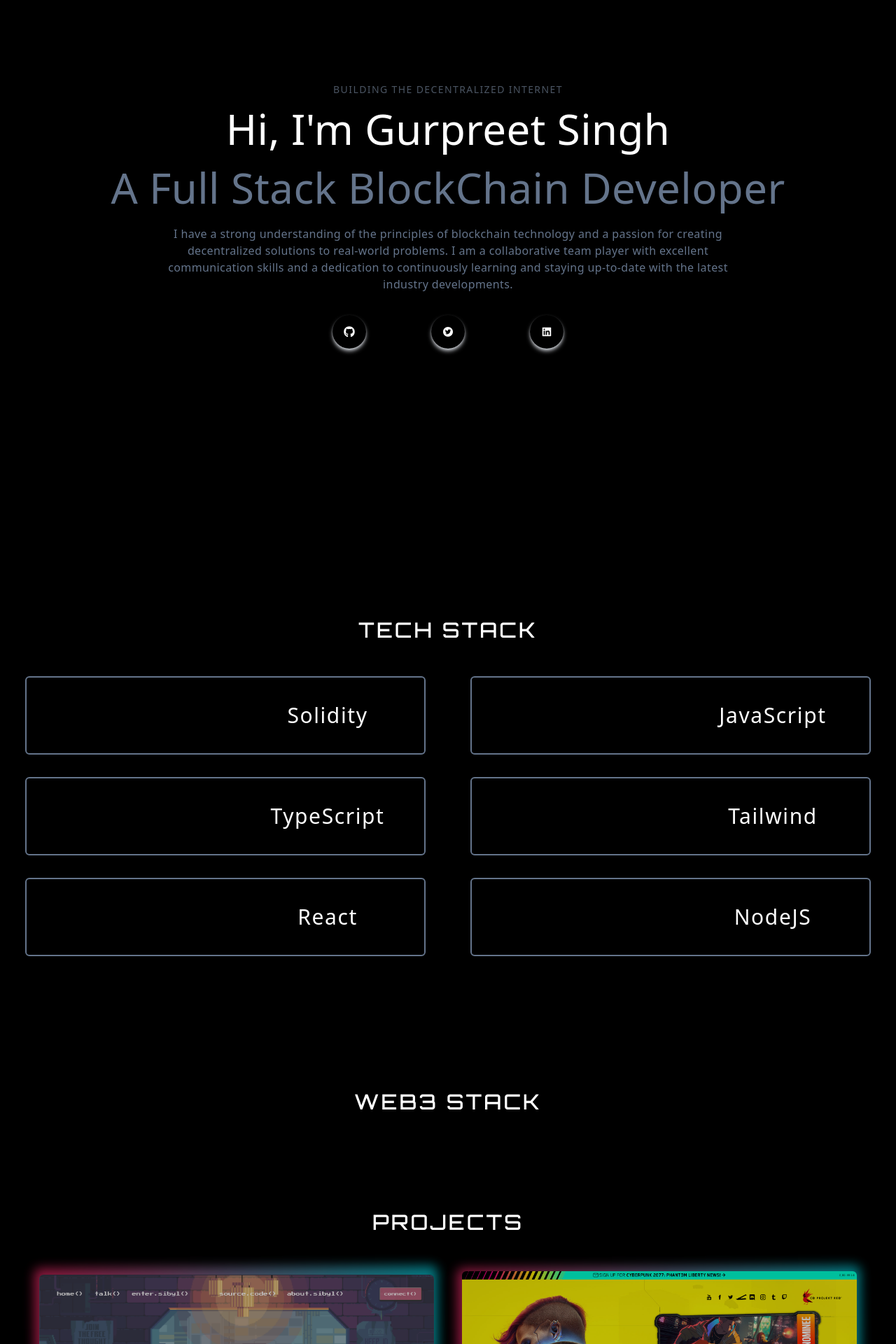
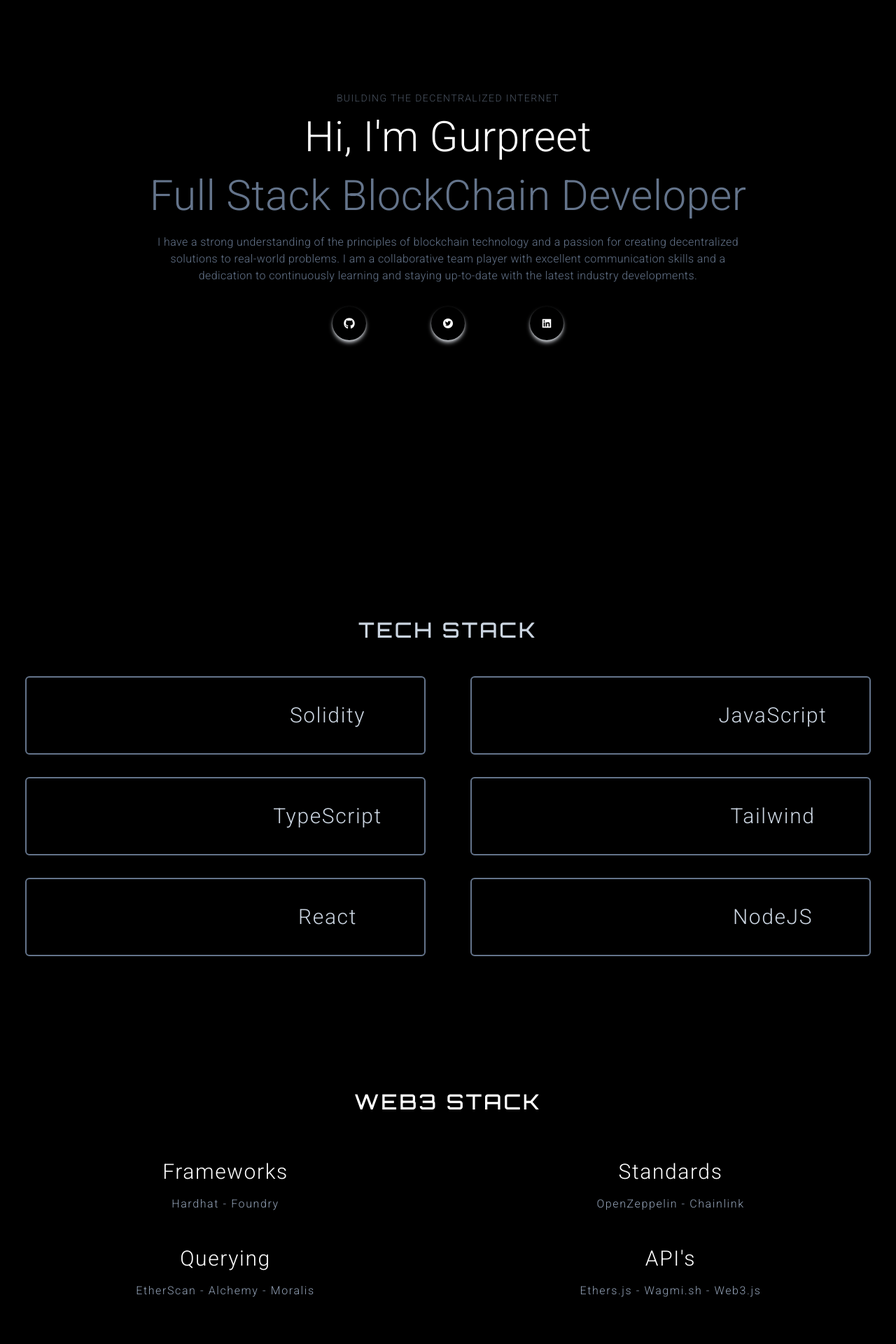
Before and after one commit to gopiinho/devProfile, a Next.js app: page / in a window 1280 px wide. Shown: the part 100-2020 px from the top of the page at 70% size. Built offline with nearby package versions, Linux system fonts and the light colour scheme.

Commit message:
New fonts + added content to web3 skills page and other minor fixes

```diff
--- a/components/Contact.jsx
+++ b/components/Contact.jsx
@@ -9,7 +9,7 @@ const Contact = () => {
             Contact
           </h2>
         </div>
-        <div className="w-full h-full p-8  text-center items-center">
+        <div className="w-full h-full p-8  text-center items-center font-robot">
           <p className="text-slate-400 max-w-[70%] m-auto">
             I'm seeking out opportunities to collaborate with companies /
             agencies / individuals, not just work for them. I want to bring my
--- a/components/Main.jsx
+++ b/components/Main.jsx
@@ -4,15 +4,15 @@ import { AiFillTwitterCircle, AiFillLinkedin } from "react-icons/ai"
 
 const Main = () => {
   return (
-    <div className="w-full h-screen text-center">
+    <div className="w-full h-screen text-center font-robot">
       <div className="max-w-[1240px] w-full h-full mx-auto p-2 flex justify-center items-center">
         <div className="pt-8">
           <p className="uppercase text-sm tracking-widest text-gray-600">
             Building the decentralized internet
           </p>
-          <h1 className="py-4 ">Hi, I'm Gurpreet Singh</h1>
+          <h1 className="py-4 ">Hi, I'm Gurpreet</h1>
           <h1 className=" py-2 text-slate-500">
-            A Full Stack BlockChain Developer
+            Full Stack BlockChain Developer
           </h1>
           <p className="py-4 text-slate-500 max-w-[70%] m-auto">
             I have a strong understanding of the principles of blockchain
--- a/components/Projects.jsx
+++ b/components/Projects.jsx
@@ -19,7 +19,7 @@ const Projects = () => {
             title="NFT MINT PAGE"
             backgroundImg={sibylImage}
             stack="ReactJS / Solidity / Ethers"
-            projectUrl="/"
+            projectUrl="https://whimsical-kheer-5221bd.netlify.app/"
           />
 
           <ProjectsItems
--- a/components/Skills.jsx
+++ b/components/Skills.jsx
@@ -3,14 +3,14 @@ import "devicon/devicon.min.css"
 
 const Skills = () => {
   return (
-    <div className="w-full lg:h-screen p-2">
+    <div className="w-full lg:h-screen p-2 text-slate-300">
       <div className="max-w-[1240px] mx-auto flex flex-col justify-center h-full ">
         <div className="neonH2 flex items-center justify-center cursor-default">
           <h2 className="text-3xl tracking-widest uppercase text-center my-12 font-cyber">
             Tech Stack
           </h2>
         </div>
-        <div className="grid md:grid-cols-2 lg-grid-cols-4 gap-8 tracking-widest">
+        <div className="grid md:grid-cols-2 lg-grid-cols-4 gap-8 tracking-widest font-robot">
           <div className="px-4">
             <div className="grid grid-cols-2 gap-4 justify-center items-center ease-in duration-300 rounded-md border-slate-500 border-2 hover:shadow-neon-white ">
               <div className="m-auto">
--- a/components/Web3.jsx
+++ b/components/Web3.jsx
@@ -9,7 +9,51 @@ const Web3 = () => {
             Web3 Stack
           </h2>
         </div>
-        <div className="grid md:grid-cols-2 lg-grid-cols-4 gap-8 tracking-widest"></div>
+        <div className="grid md:grid-cols-2 lg-grid-cols-3 gap-8 tracking-widest font-robot">
+          <div className="px-4">
+            <div className=" justify-center items-center ease-in  hover:shadow-neon-white ">
+              <div className=" flex flex-col items-center justify-center py-4">
+                <h2 className="text-3xl ">Frameworks</h2>
+              </div>
+              <div className="text-center text-slate-400">
+                <p>Hardhat - Foundry </p>
+              </div>
+            </div>
+          </div>
+
+          <div className="px-4">
+            <div className=" justify-center items-center ease-in  hover:shadow-neon-white ">
+              <div className=" flex flex-col items-center justify-center py-4">
+                <h2 className="text-3xl">Standards</h2>
+              </div>
+              <div className="text-center text-slate-400">
+                <p>OpenZeppelin - Chainlink </p>
+              </div>
+            </div>
+          </div>
+
+          <div className="px-4">
+            <div className=" justify-center items-center ease-in  hover:shadow-neon-white ">
+              <div className=" flex flex-col items-center justify-center py-4">
+                <h2 className="text-3xl ">Querying</h2>
+              </div>
+              <div className="text-center text-slate-400">
+                <p>EtherScan - Alchemy - Moralis</p>
+              </div>
+            </div>
+          </div>
+
+          <div className="px-4">
+            <div className=" justify-center items-center ease-in  hover:shadow-neon-white ">
+              <div className=" flex flex-col items-center justify-center py-4">
+                <h2 className="text-3xl ">API's</h2>
+              </div>
+              <div className="text-center text-slate-400">
+                <p>Ethers.js - Wagmi.sh - Web3.js</p>
+              </div>
+            </div>
+          </div>
+        </div>
       </div>
     </div>
   )
--- a/pages/_document.js
+++ b/pages/_document.js
@@ -1,9 +1,16 @@
-import { Html, Head, Main, NextScript } from 'next/document'
+import { Html, Head, Main, NextScript } from "next/document"
 
 export default function Document() {
   return (
-    <Html lang="en">
-      <Head />
+    <Html>
+      <Head>
+        <link rel="preconnect" href="https://fonts.googleapis.com" />
+        <link rel="preconnect" href="https://fonts.gstatic.com" crossorigin />
+        <link
+          href="https://fonts.googleapis.com/css2?family=Orbitron:wght@500&family=Roboto:wght@300&display=swap"
+          rel="stylesheet"
+        />
+      </Head>
       <body>
         <Main />
         <NextScript />
--- a/pages/index.js
+++ b/pages/index.js
@@ -10,8 +10,6 @@ import Web3 from "../components/Web3"
 import Projects from "../components/Projects"
 import Contact from "../components/Contact"
 
-const inter = Inter({ subsets: ["latin"] })
-
 export default function Home() {
   return (
     <>
@@ -20,12 +18,6 @@ export default function Home() {
         <meta name="description" content="Generated by create next app" />
         <meta name="viewport" content="width=device-width, initial-scale=1" />
         <link rel="icon" href="/favicon.ico" />
-        <link rel="preconnect" href="https://fonts.googleapis.com" />
-        <link rel="preconnect" href="https://fonts.gstatic.com" crossOrigin />
-        <link
-          href="https://fonts.googleapis.com/css2?family=Orbitron:wght@500&display=swap"
-          rel="stylesheet"
-        />
       </Head>
       <Navbar />
       <Main />
--- a/tailwind.config.js
+++ b/tailwind.config.js
@@ -25,6 +25,7 @@ module.exports = {
 
       fontFamily: {
         cyber: "'Orbitron', sans-serif;",
+        robot: "'Roboto', sans-serif;",
       },
 
       boxShadow: {
```
Also changed, not shown: public/assets/projects/sol.svg (deleted).
